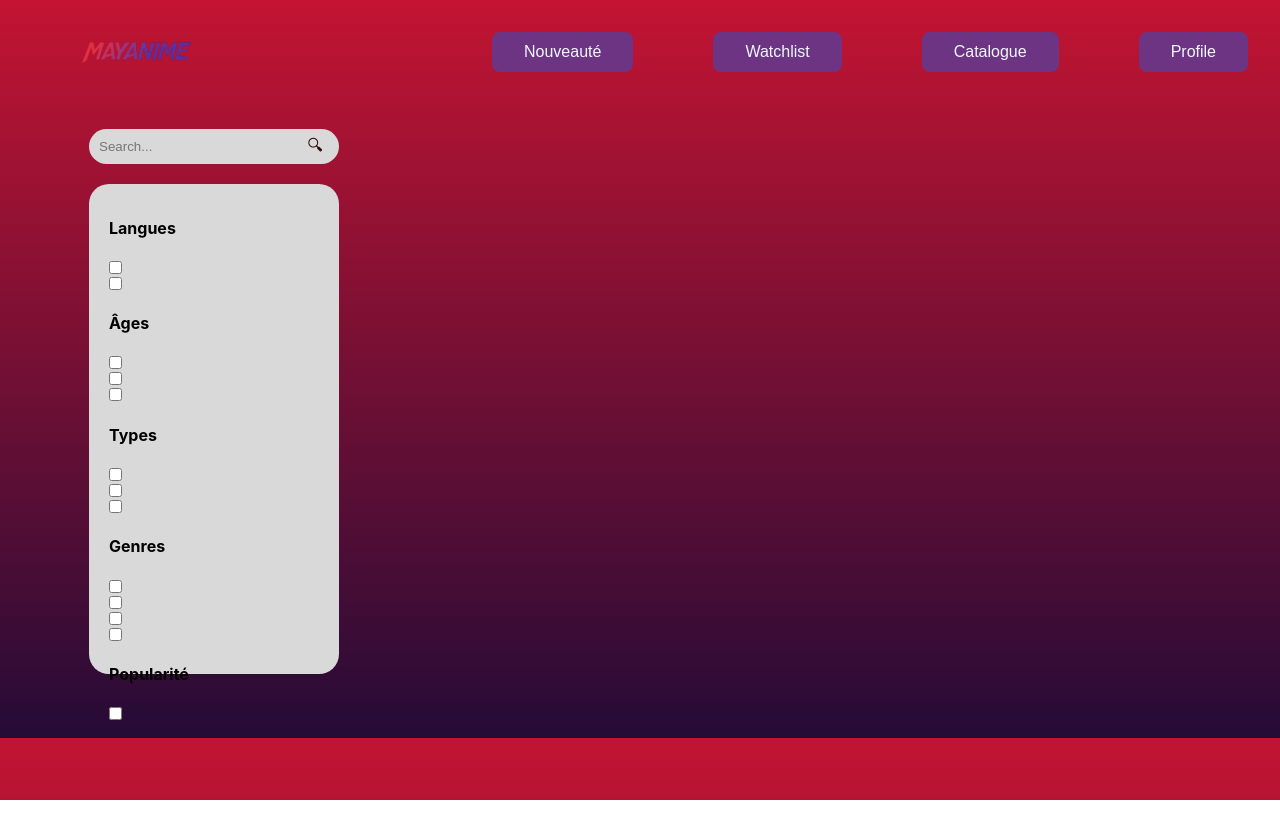
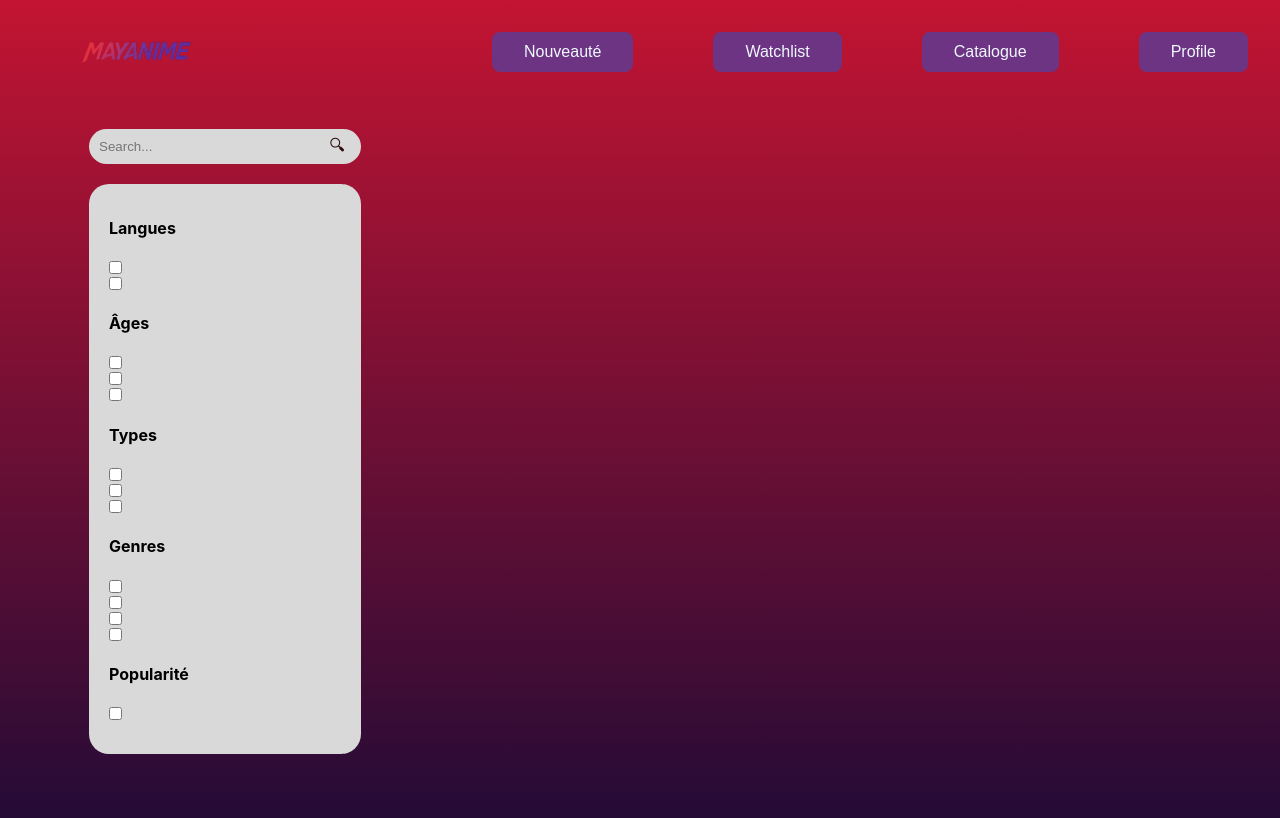
Before and after one commit to wildcodeschool-2025-03/JS-Paris-P2-Mayanime, a React (Vite) app: page /Catalogue in a window 1280 px wide. Built offline with nearby package versions, Linux system fonts and the light colour scheme; no server answers.

Commit message:
rem au lieu de px

```diff
--- a/src/pages/Catalogue.css
+++ b/src/pages/Catalogue.css
@@ -49,9 +49,9 @@ nav {
 	justify-content: left;
 	border: none;
 	position: relative;
-	width: 250px;
+	width: 17rem;
 	margin-top: 25px;
-		margin-left: 25px;
+	margin-left: 25px;
 
 }
 .searchBar input {
@@ -118,8 +118,8 @@ nav {
 		top: 50px;
 	background-color: #d9d9d9;
 	border-radius: 20px;
-	width: 250px;
-	height: 60vh;
+	width: 17rem;
+	height: 70vh;
 	padding-top: 10px;
 }
 .sideBar input {
```
